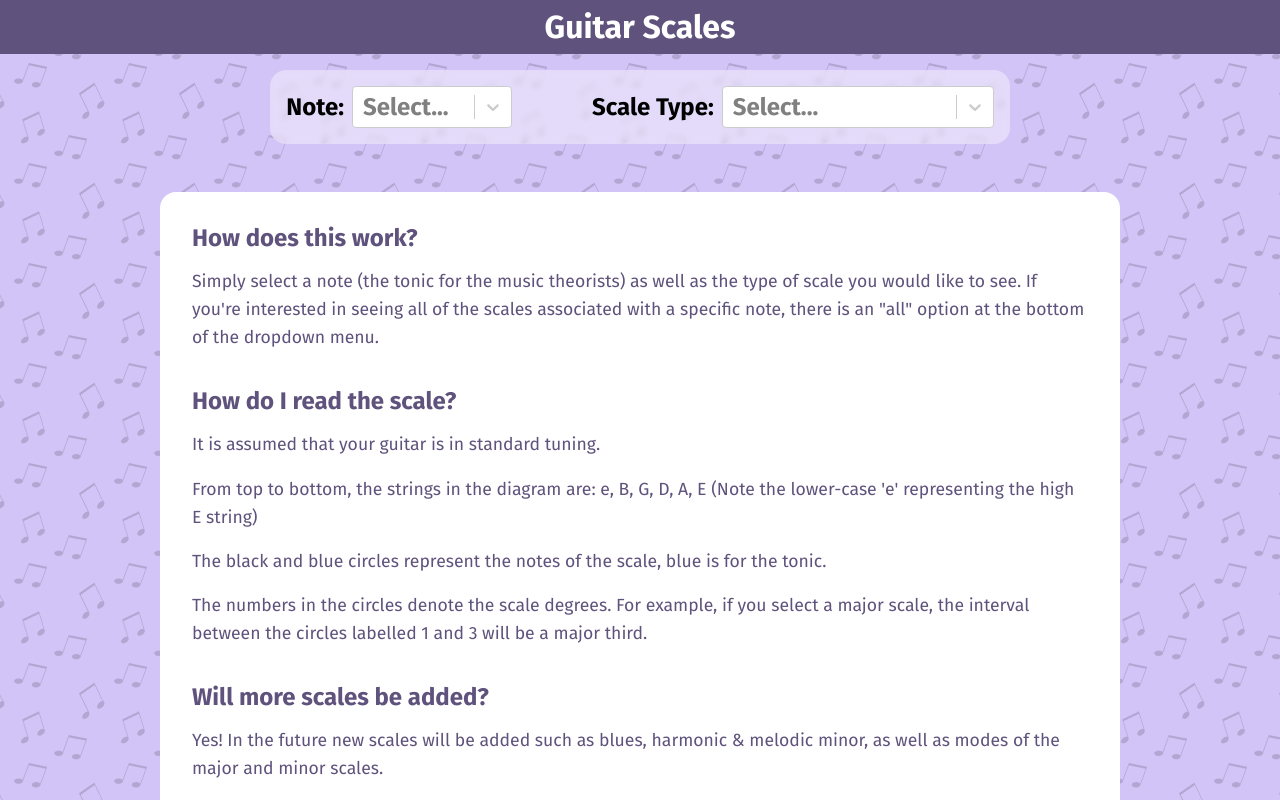
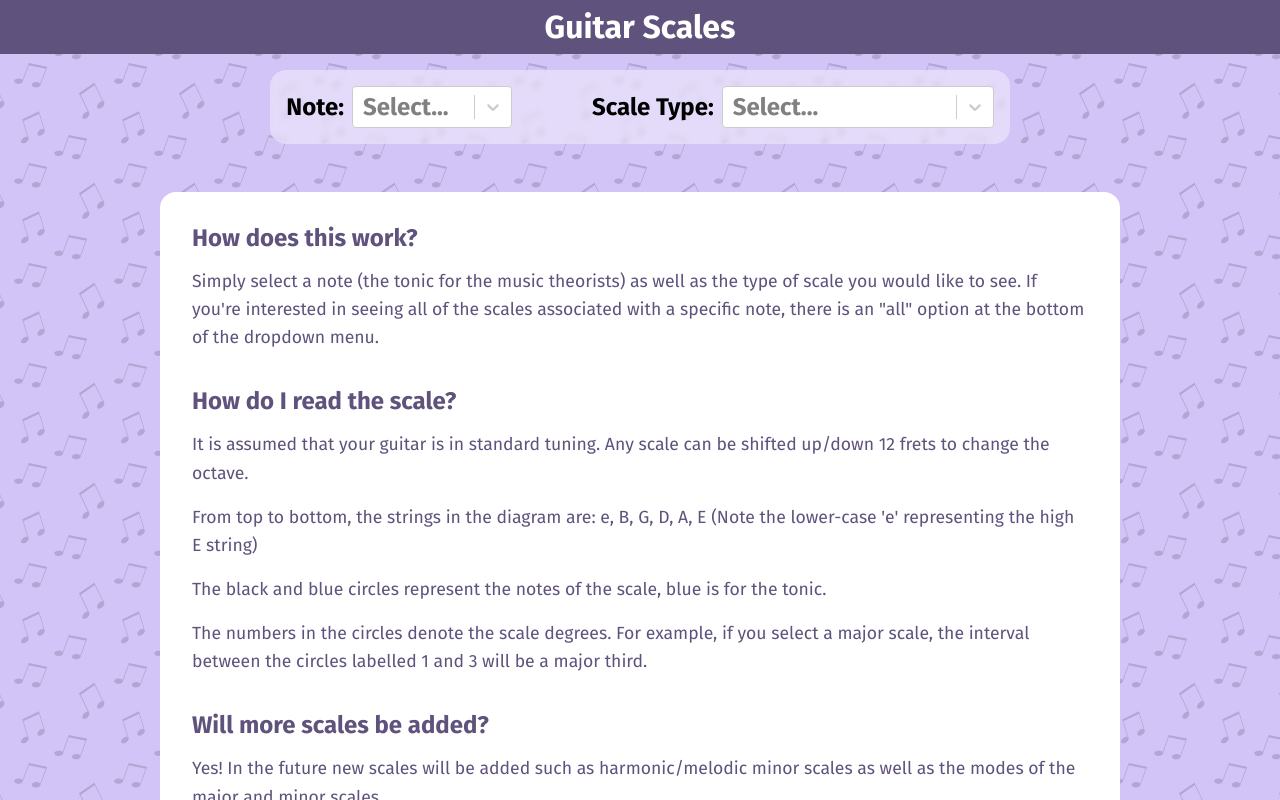
Before and after one commit to JoshGraham14/Guitar-Scale-Tutor, a React (Vite) app: page / in a window 1280 px wide. Shown: the top 800 px of the page. Built offline with nearby package versions, Linux system fonts and the light colour scheme.

Commit message:
Updated info text for blues scale being added

```diff
--- a/src/components/Info/Info.tsx
+++ b/src/components/Info/Info.tsx
@@ -12,7 +12,10 @@ export const Info = () => {
 			</p>
 			<br />
 			<h1>How do I read the scale?</h1>
-			<p>It is assumed that your guitar is in standard tuning.</p>
+			<p>
+				It is assumed that your guitar is in standard tuning. Any scale
+				can be shifted up/down 12 frets to change the octave.
+			</p>
 			<p>
 				From top to bottom, the strings in the diagram are: e, B, G, D,
 				A, E (Note the lower-case 'e' representing the high E string)
@@ -29,9 +32,9 @@ export const Info = () => {
 			<br />
 			<h1>Will more scales be added?</h1>
 			<p>
-				Yes! In the future new scales will be added such as blues,
-				harmonic & melodic minor, as well as modes of the major and
-				minor scales.
+				Yes! In the future new scales will be added such as
+				harmonic/melodic minor scales as well as the modes of the major
+				and minor scales.
 			</p>
 			<p>
 				As this is just a personal project, there is no exact timeline
```
